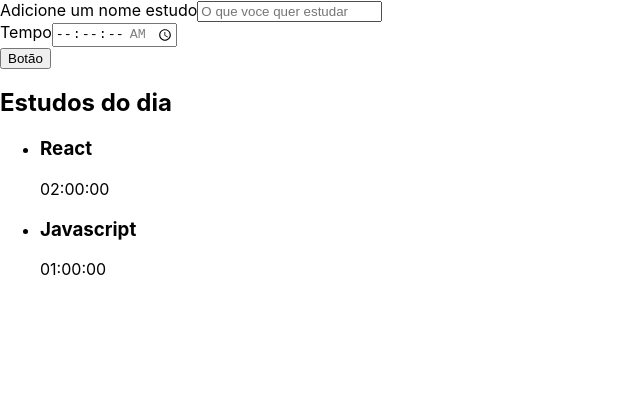
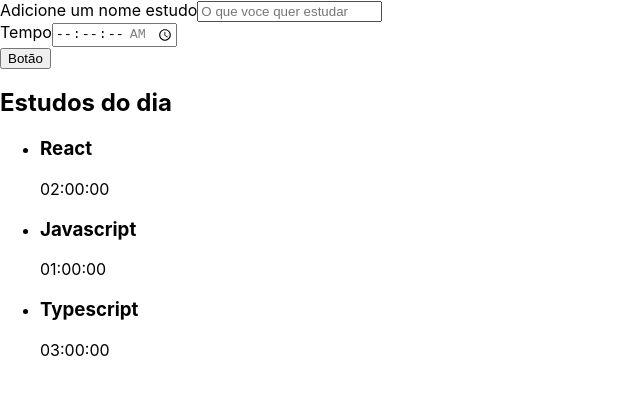
Before and after one commit to filipemot/React_escrevendo_Typescript_alura, a React (Create React App) app in the folder alura-studies/: page / in a window 1280 px wide. Shown: the top 394 px of the page, without its empty margins (0-640 px from the left). Built offline with nearby package versions, Linux system fonts and the light colour scheme.

Commit message:
Aula 2 - Componentização

```diff
--- a/alura-studies/src/components/Lista/index.tsx
+++ b/alura-studies/src/components/Lista/index.tsx
@@ -3,10 +3,13 @@ import React from "react";
 function Lista() {
     const tarefas = [{
         tarefa: 'React',
-          tempo: '02:00:00'
+        tempo: '02:00:00'
       }, {
         tarefa: 'Javascript',
-          tempo: '01:00:00'
+        tempo: '01:00:00'
+      }, {
+        tarefa: 'Typescript',
+        tempo: '03:00:00'
       }]
     return (
       <aside>
```
